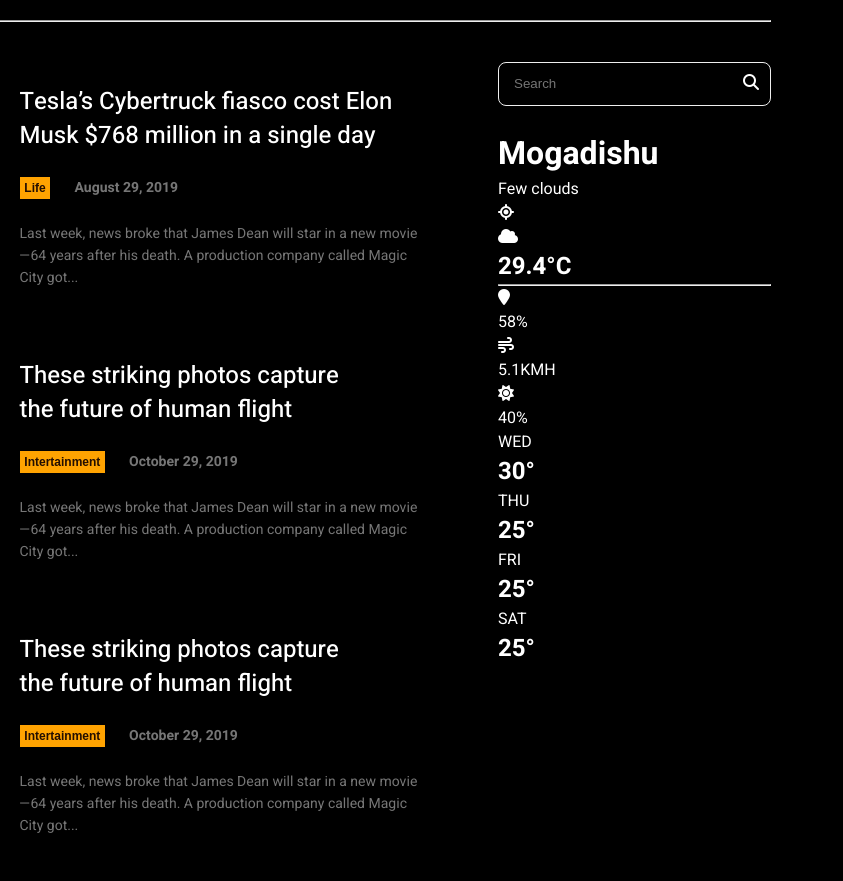
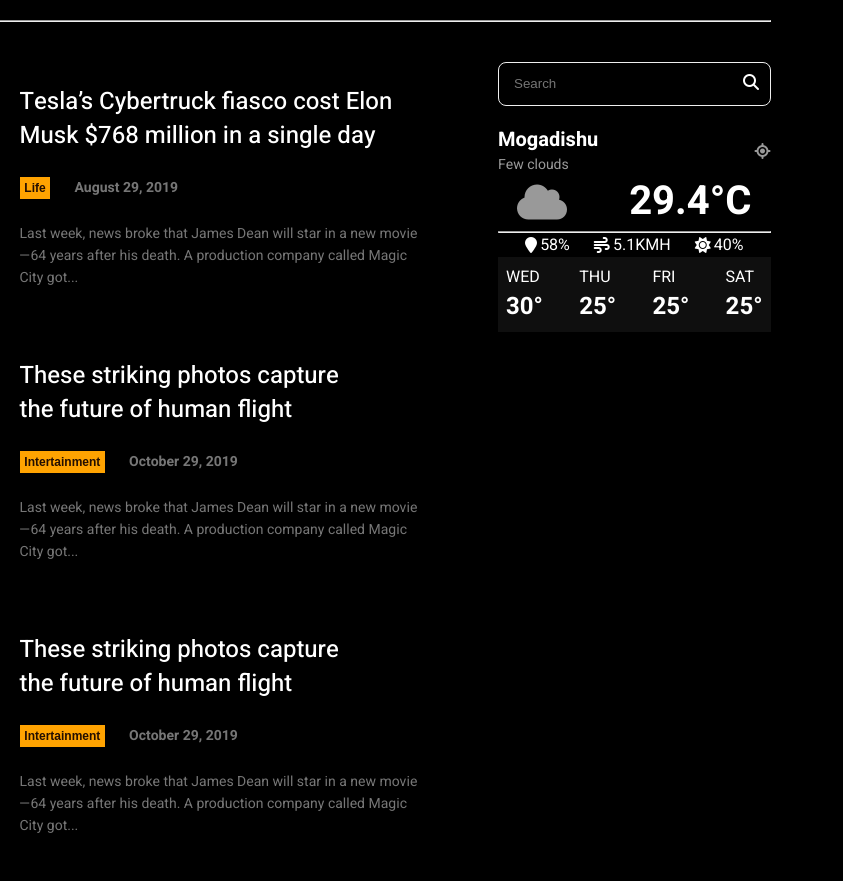
Before and after one commit to TasnimKulle/clone-Black-pro, a plain HTML site: page index.html in a window 1280 px wide. Shown: the part 820-1701 px from the top of the page, 437-1280 px from the left. Drawn offline with Linux system fonts and the light colour scheme.

Commit message:
styling weather section

```diff
--- a/styles/componants/mainSection.css
+++ b/styles/componants/mainSection.css
@@ -68,3 +68,61 @@
   color: #fff;
   font-size: 1rem;
 }
+.ads .weather .location{
+  display: flex;
+  justify-content:space-between;
+  align-items: center;
+}
+.ads .weather .location .locationName{
+  display: flex;
+  flex-direction: column;
+  gap: 0.5rem;
+}
+.ads .weather .location .locationName h1{
+  font-size: 20px;
+  line-height: 20px;
+  font-weight: 700;
+}
+.ads .weather .location .locationName p{
+  font-size: 14px;
+  line-height: 14px;
+  font-weight: 400;
+  color: #999;
+}
+.ads .weather .location i{
+  color: #999;
+}
+.ads .weather .weatherStage{
+  display: flex;
+  align-items: center;
+  justify-content: space-around;
+  gap: 1.5rem;
+}
+.ads .weather .weatherStage i{
+  font-size: 2.5rem;
+  color: #999;
+
+}
+.ads .weather .weatherStage h2{
+  font-size: 2.5rem;
+}
+.ads .weather .hum{
+  display: flex;
+  justify-content: center;
+  align-content: center;
+  gap: 1.5rem;
+}
+.ads .weather .hum span{
+  display: flex;
+  justify-content: center;
+  align-items: center;
+  gap: 0.2rem;
+
+}
+.ads .weather .days{
+  display: flex;
+  justify-content: space-between;
+  align-items: center;
+  background-color:#0f0f0f;
+  padding: 0.5rem;
+}
```
